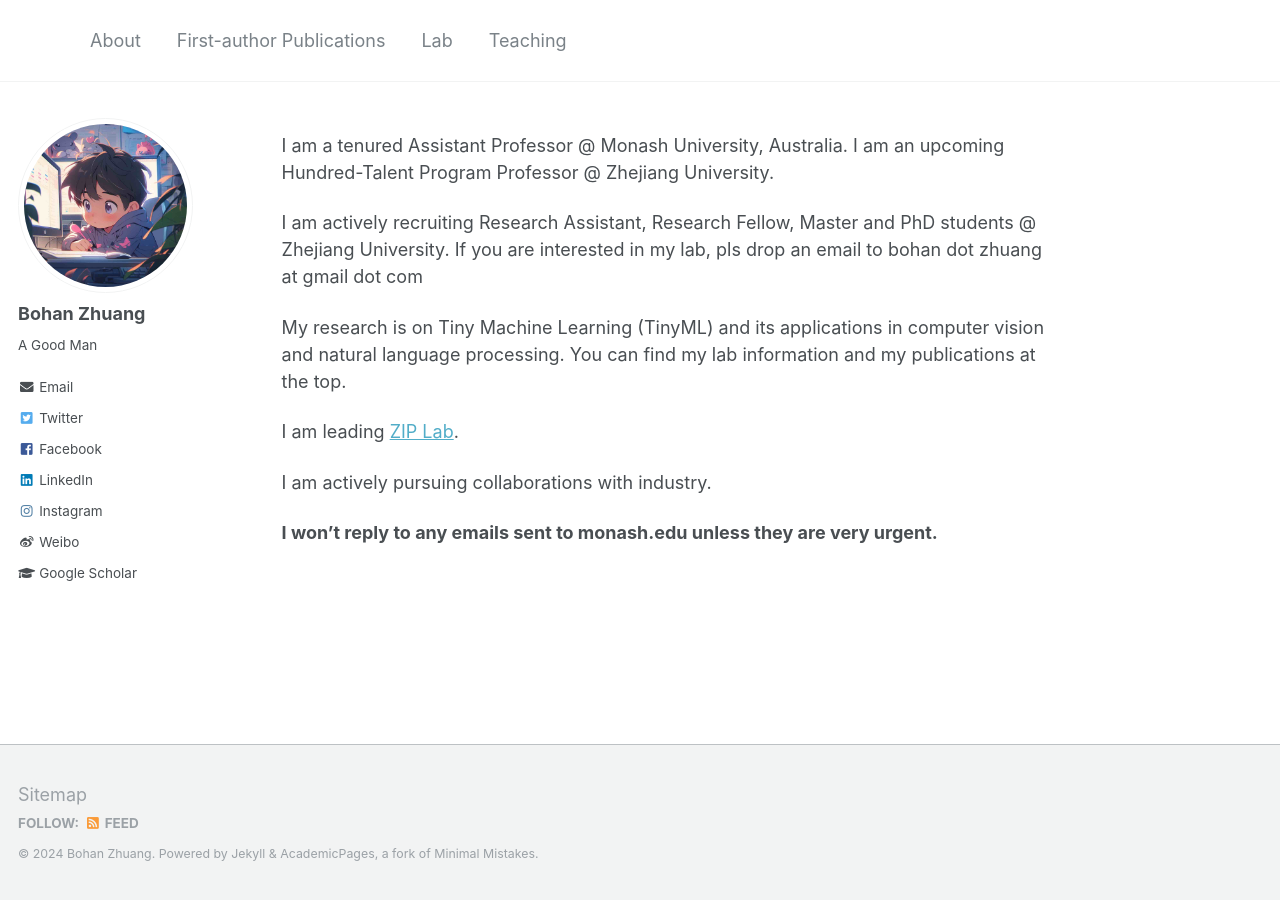
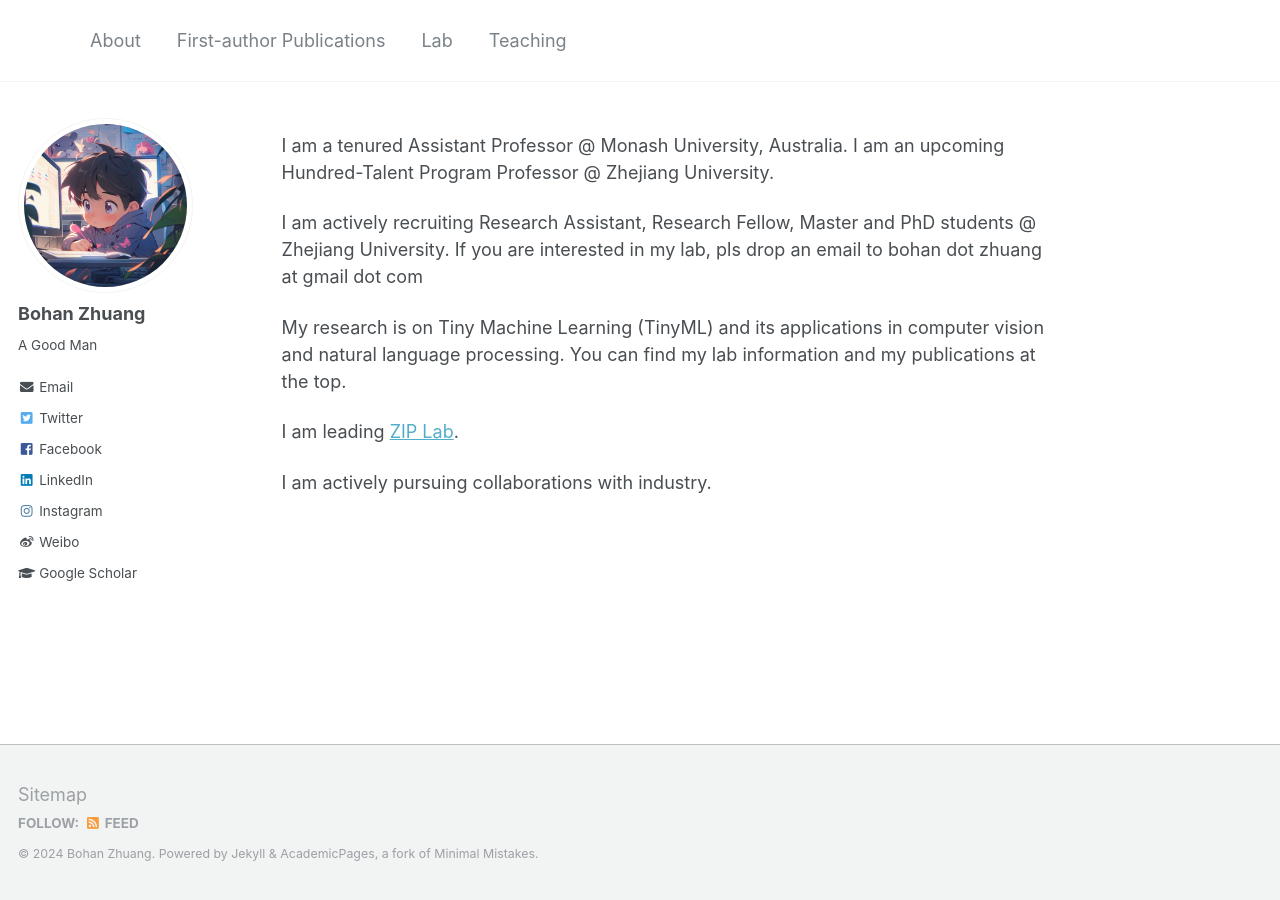
Before and after one commit to bohanzhuang/bohanzhuang.github.io, a Jekyll site: the page built from _pages/about.md, in a window 1280 px wide. Built offline with Jekyll 4.4.1, drawn with Linux system fonts in a browser that asks for light colours.

Commit message:
Update about.md

```diff
--- a/_pages/about.md
+++ b/_pages/about.md
@@ -17,5 +17,3 @@ My research is on Tiny Machine Learning (TinyML) and its applications in compute
 I am leading [ZIP Lab](https://ziplab.github.io/).
 
 I am actively pursuing collaborations with industry.
-
-**I won't reply to any emails sent to monash.edu unless they are very urgent.**
```
